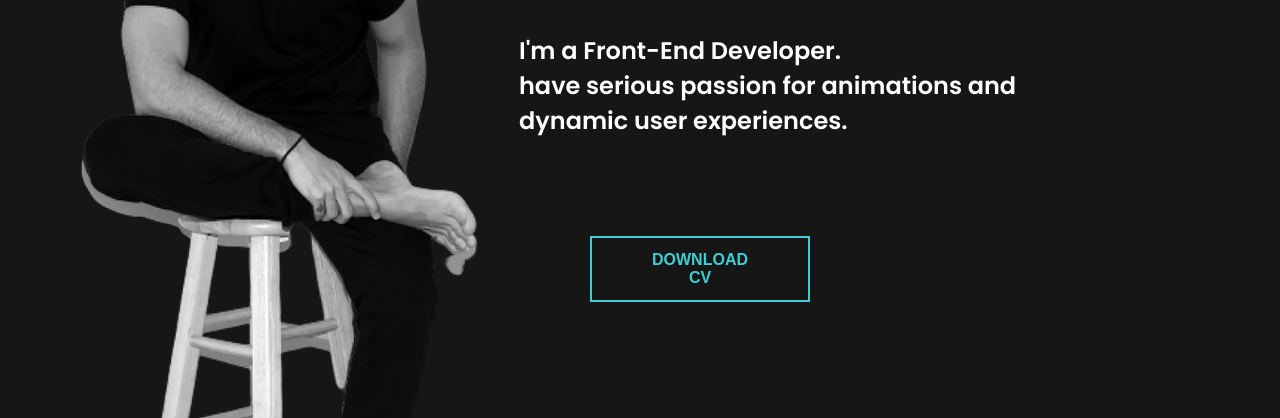
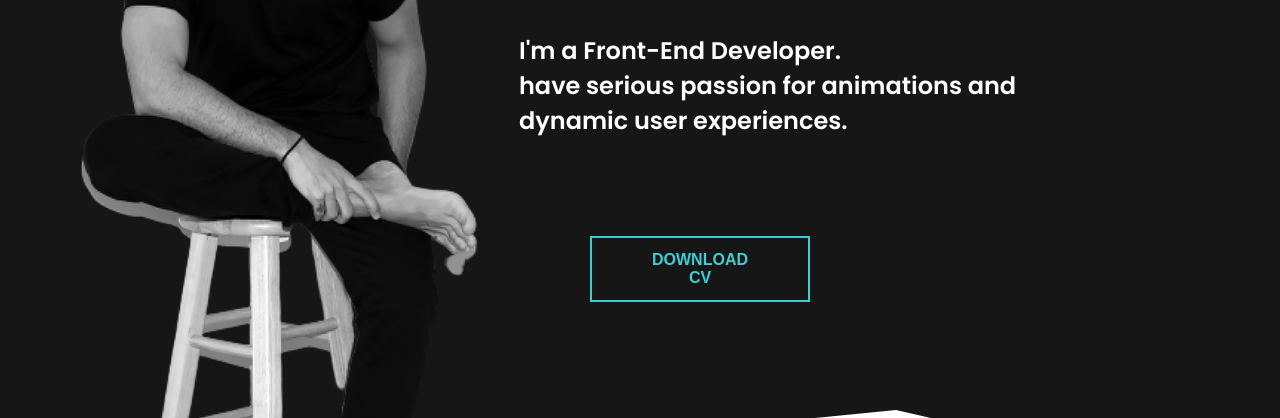
Before and after one commit to RAQIB404/portfolio, a plain HTML site: page index.html in a window 1280 px wide. Shown: the part 382-800 px from the top of the page. Drawn offline with Linux system fonts and the light colour scheme.

Commit message:
portfolio

```diff
--- a/main.css
+++ b/main.css
@@ -15,7 +15,7 @@
 .font{
     background-color: var(--dark);
     width: 100%;
-    height: 150vh;
+    height: 110vh;
     clip-path: polygon(0 0,100% 0,100% 100%,70% 90%,0 100%);
 }
 
```
